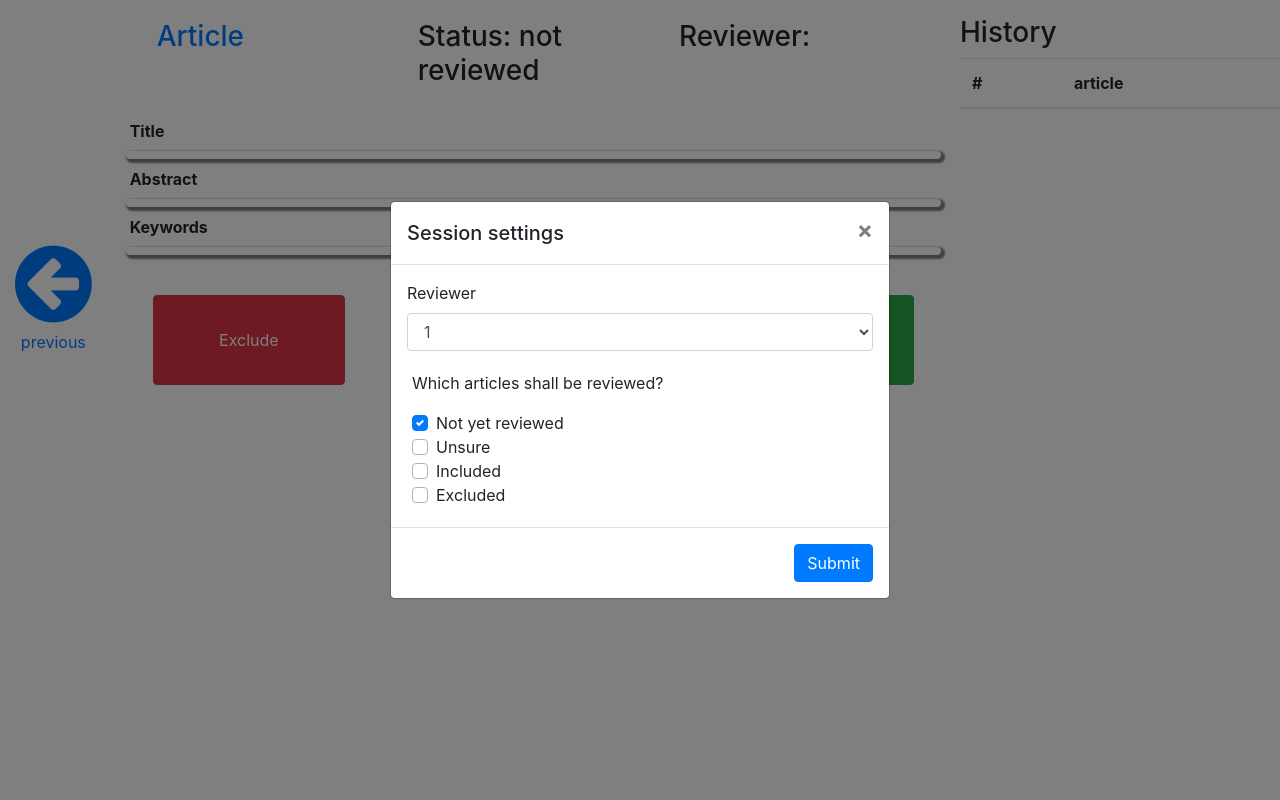
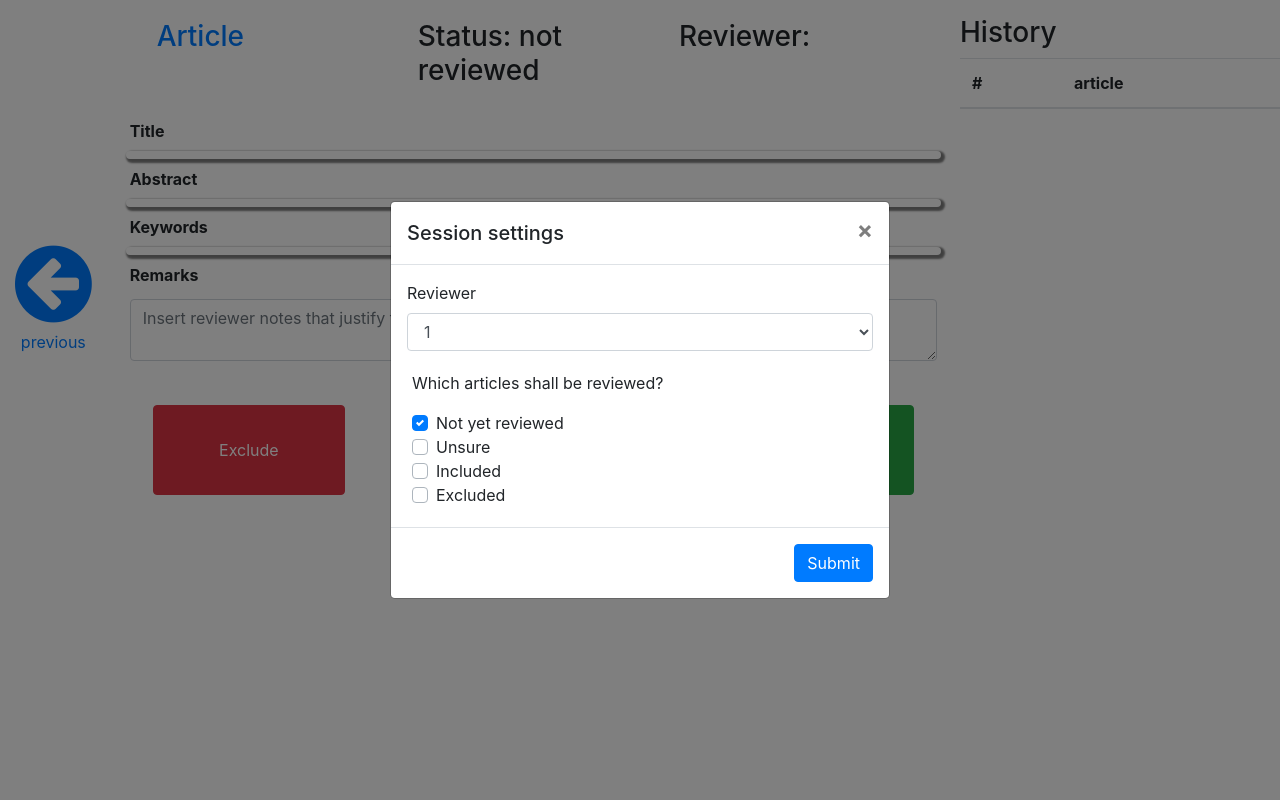
Before and after one commit to Bellador/SLRDash, a Flask app: page / in a window 1280 px wide. Run offline with Flask 2, Linux system fonts and the light colour scheme; lists and menus that the app fills with data are empty; parts of the project's set-up code (start-up, migrations or seed data) failed here and were passed over; some libraries are stand-ins or nearby versions.

Commit message:
Added reviewer remark textarea

```diff
--- a/SLRtool/routes.py
+++ b/SLRtool/routes.py
@@ -158,19 +158,23 @@ def decision_made():
     '''
     json = request.json
     decision = json['decision']
+    remark = json['remark']
     reviewer = int(session['reviewer'])
     if reviewer == 1:
         db.session.query(ScopusEntry).\
             filter(ScopusEntry.eid == session['current_eid']).\
-            update({'decision_r_1': decision})
+            update({'decision_r_1': decision,
+                    'remark_r_1': remark})
     elif reviewer == 2:
         db.session.query(ScopusEntry).\
             filter(ScopusEntry.eid == session['current_eid']).\
-            update({'decision_r_2': decision})
+            update({'decision_r_2': decision,
+                    'remark_r_2': remark})
     elif reviewer == 3:
         db.session.query(ScopusEntry).\
             filter(ScopusEntry.eid == session['current_eid']).\
-            update({'decision_r_3': decision})
+            update({'decision_r_3': decision,
+                    'remark_r_3': remark})
 
     db.session.commit()
     return ('', 204)
--- a/SLRtool/static/js/core.js
+++ b/SLRtool/static/js/core.js
@@ -9,7 +9,6 @@ function start() {
         }
     });
 }
-
 
 function getArticle(endpoint, eid=null) {
         if(endpoint=="/history") {
@@ -50,23 +49,25 @@ function loadArticle(data){
 
     // check if the article was already accessed (e.g. because back previous article button was triggered)
     // and change background color accordingly to indicate existing accessment to user
-    //console.log(typeof  data.decision)
 
     // check the previous decision on the paper given the current reviewer
     let decision;
-    console.log("reviewer:" + currentReviewer);
+    //console.log("reviewer:" + currentReviewer);
     switch (currentReviewer) {
         case '1':
             decision = data.decision_r_1
+            $("#reviewerRemark").val(data.remark_r_1);
             break;
         case '2':
             decision = data.decision_r_2
+            $("#reviewerRemark").val(data.remark_r_2);
             break;
         case '3':
             decision = data.decision_r_3
+            $("#reviewerRemark").val(data.remark_r_3);
             break;
     }
-    console.log("data decision:" + decision);
+    //console.log("data decision:" + decision);
     switch (decision) {
         case '1':
             console.log('the decision is already set to 1')
@@ -96,11 +97,17 @@ function loadArticle(data){
 }
 
 function decision(decision) {
+    let remark = $("#reviewerRemark").val();
+    // clear remark text field for next article
+    $("#reviewerRemark").val("");
     $.ajax({
         type: "POST",
         url: "/decision",
         // the key needs to match your method's input parameter (case-sensitive).
-        data: JSON.stringify({'decision': decision}),
+        data: JSON.stringify({
+                    "decision": decision,
+                    "remark": remark
+                }),
         contentType: "application/json; charset=utf-8",
         dataType: "json",
         success: function(){
@@ -140,7 +147,7 @@ function setSettings() {
     currentReviewer = $("#selectReviewer").val();
     // set text in html visible to user
     $("#reviewer").text(currentReviewer);
-    console.log("Current reviewer " + currentReviewer)
+    //console.log("Current reviewer " + currentReviewer)
     // get article filter settings for session
     let articleFilterList = [];
     $(".custom-control-input").each(function() {
@@ -164,6 +171,4 @@ function setSettings() {
             console.log("get error")
         }
     });
-
-
 }
--- a/SLRtool/templates/app.html
+++ b/SLRtool/templates/app.html
@@ -130,6 +130,14 @@
                 <div class="row content m-1 p-1">
                     <div id="keywords"></div>
                 </div>
+
+                <div class="row mt-1 mx-1 p-1"><b>Remarks</b></div>
+                <div class="row m-1 p-1">
+                    <div class="input-group">
+                        <textarea id="reviewerRemark" class="form-control" aria-label="remarks" placeholder="Insert reviewer notes that justify the decision"></textarea>
+                    </div>
+                </div>
+
                 <div class="row" style="margin-top: 3vh"></div>
                 <div class="row my-3">
                     <div id="btn-reject" class="col-4 d-flex justify-content-center">
```
Also changed, not shown: SLRtool/models.py (+7 -1 lines), README.md, SLRDash_demo1.png.
